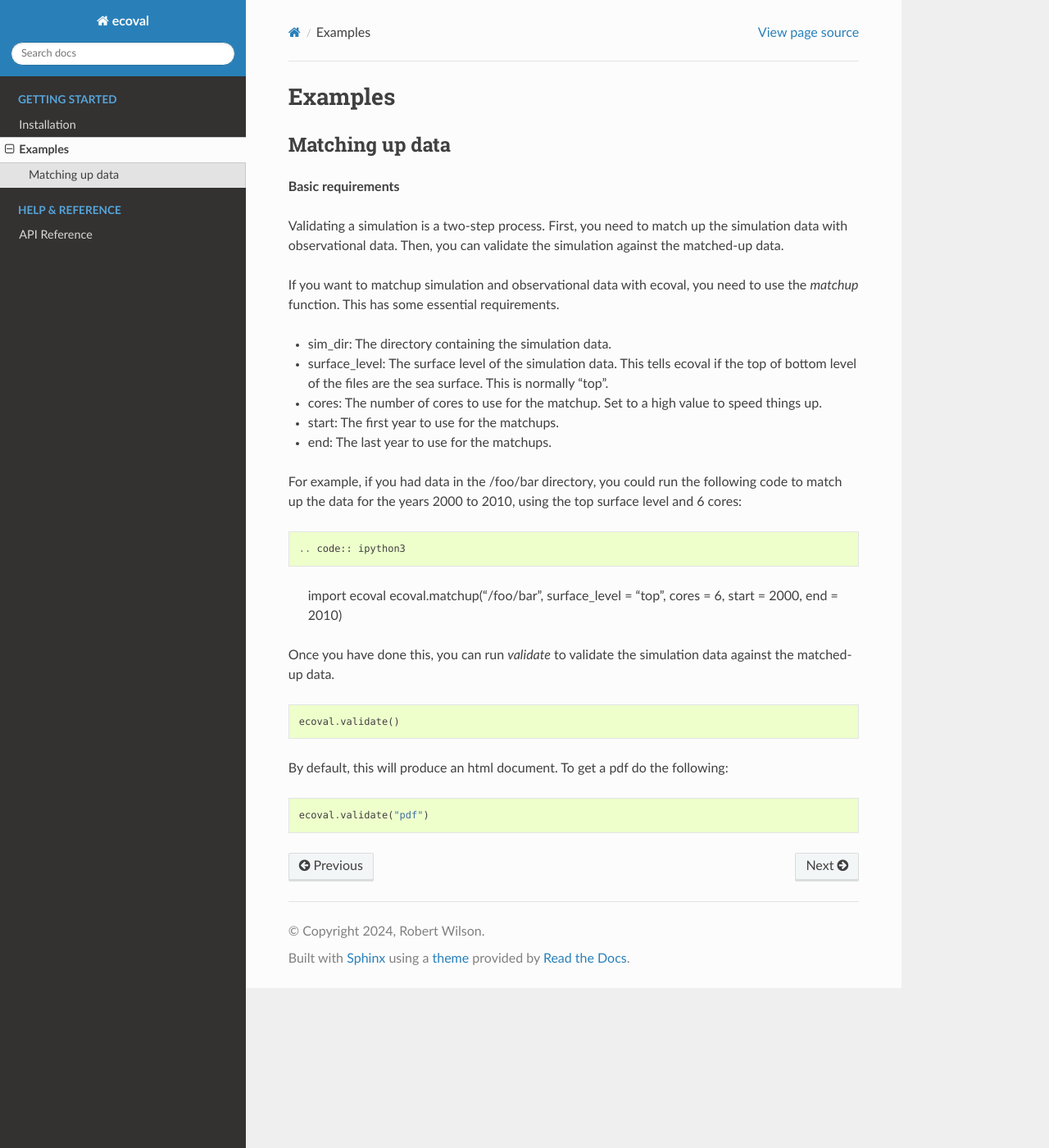
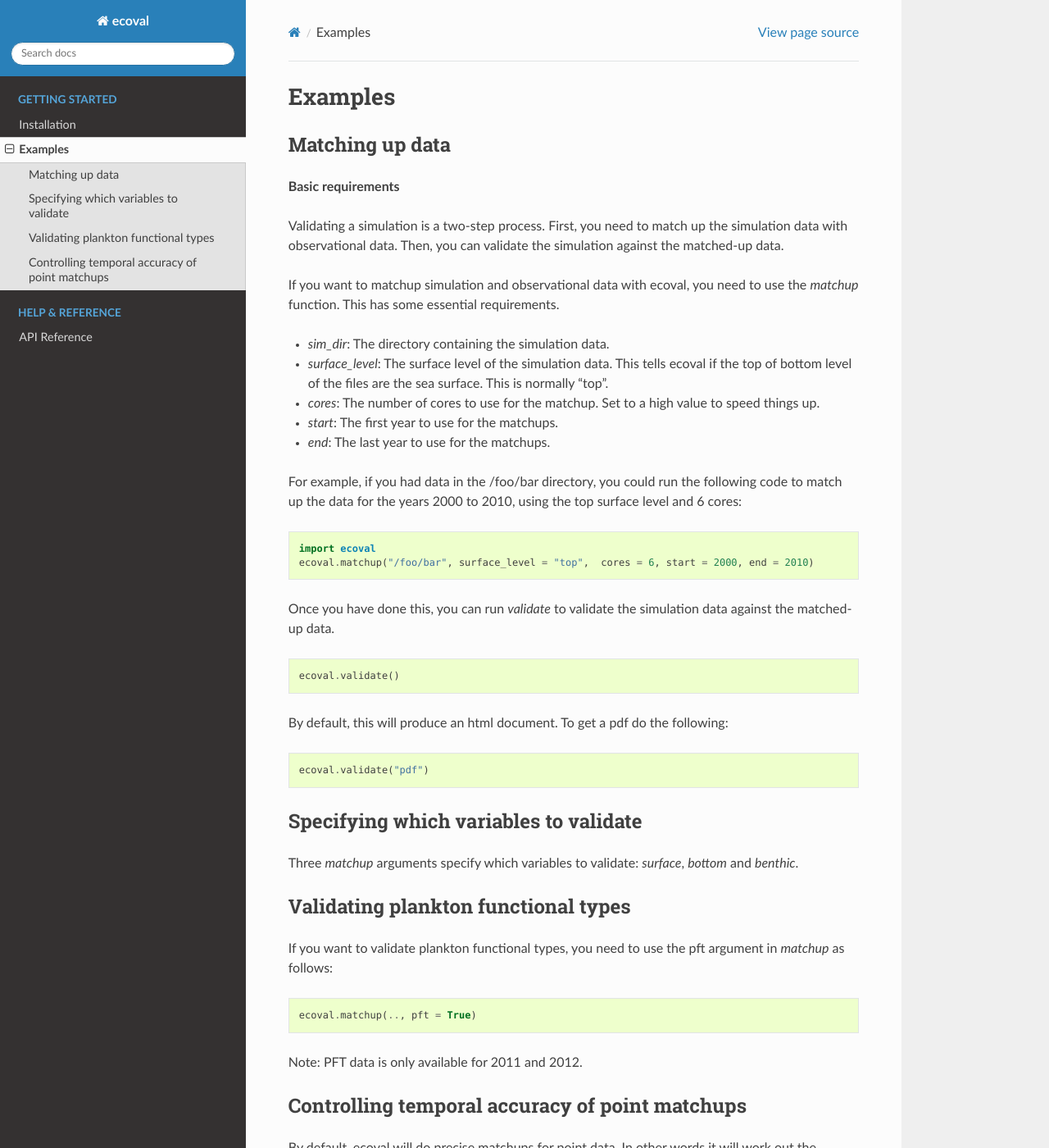
Before and after one commit to pmlmodelling/ecoval, a Sphinx documentation site: the page built from docs/source/examples.rst, in a window 1280 px wide and 1400 px high. Shown: the whole window at 82% size. Built offline with Sphinx 7.4.7 and the Read the Docs theme 3.1.0, drawn with Linux system fonts in a browser that asks for light colours; some of the changed text lies outside the part shown.

Commit message:
add point_time_res info

```diff
--- a/docs/source/examples.rst
+++ b/docs/source/examples.rst
@@ -11,13 +11,13 @@
 
 If you want to matchup simulation and observational data with ecoval, you need to use the `matchup` function. This has some essential requirements.
 
-- sim_dir: The directory containing the simulation data.
-- surface_level: The surface level of the simulation data. This tells ecoval if the top of bottom level of the files are the sea surface. This is normally "top".
-- cores: The number of cores to use for the matchup. Set to a high value to speed things up.
-- start: The first year to use for the matchups.
-- end: The last year to use for the matchups.
+- `sim_dir`: The directory containing the simulation data.
+- `surface_level`: The surface level of the simulation data. This tells ecoval if the top of bottom level of the files are the sea surface. This is normally "top".
+- `cores`: The number of cores to use for the matchup. Set to a high value to speed things up.
+- `start`: The first year to use for the matchups.
+- `end`: The last year to use for the matchups.
 
-For example, if you had data in the /foo/bar directory, you could run the following code to match up the data for the years 2000 to 2010, using the top surface level and 6 cores::
+For example, if you had data in the /foo/bar directory, you could run the following code to match up the data for the years 2000 to 2010, using the top surface level and 6 cores:
 
 .. code:: ipython3
 
@@ -37,3 +37,40 @@
 .. code:: ipython3
 
    ecoval.validate("pdf")
+
+
+Specifying which variables to validate
+--------------------------------------
+
+Three `matchup` arguments specify which variables to validate: `surface`, `bottom` and `benthic`.
+
+
+Validating plankton functional types
+------------------------------------
+
+If you want to validate plankton functional types, you need to use the pft argument in `matchup` as follows:
+
+.. code:: ipython3
+
+   ecoval.matchup(.., pft = True)
+
+Note: PFT data is only available for 2011 and 2012.
+
+Controlling temporal accuracy of point matchups
+------------------------------------------------
+
+By default, ecoval will do precise matchups for point data. In other words it will work out the matchup for the precise day the observation comes from.
+
+Sometimes this is not ideal, as you might only have one year of simulation and you want to matchup with all of the observational data to get an (imperfect) picture of how things look against observations.
+
+In this case, you can relax the accuracy of the matchups using the point_time_res argument. This will tell you how precise things will be.
+
+By default, this will be a list off ["year", "month", "day"], i.e. precise to the day in each year. To make things less fine-grained, change this to ["month", "day"], or "month" to get matchups to the precise day or month of the year, while ignoring the actual year in the observational data.
+
+So, for example if you did the following:
+
+.. code:: ipython3
+
+   ecoval.matchup("/foo/bar", point_time_res = ["month"])
+
+It will matchup all observational values for January, February and so on and come it with the average monthly value for the simulation.
```
